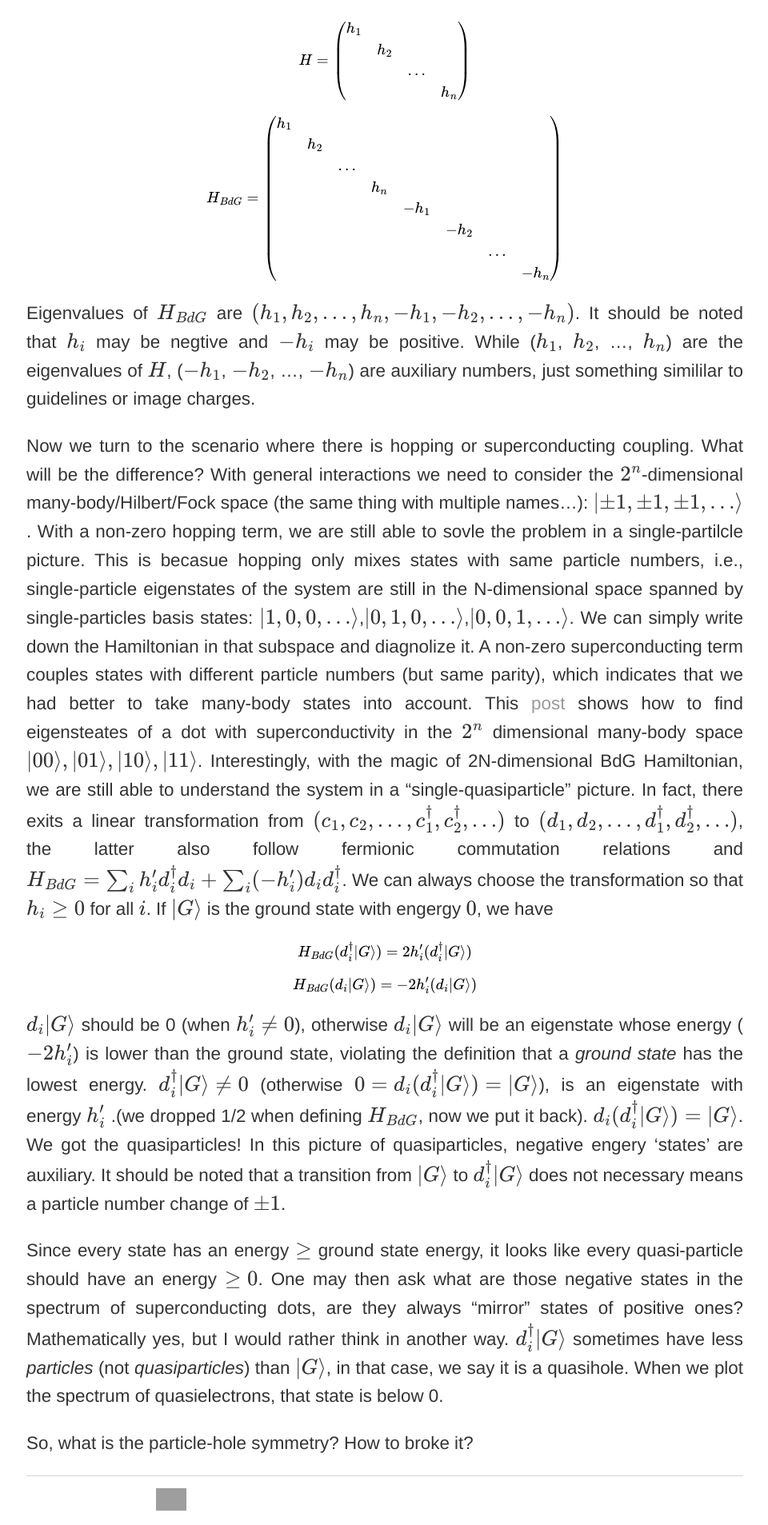
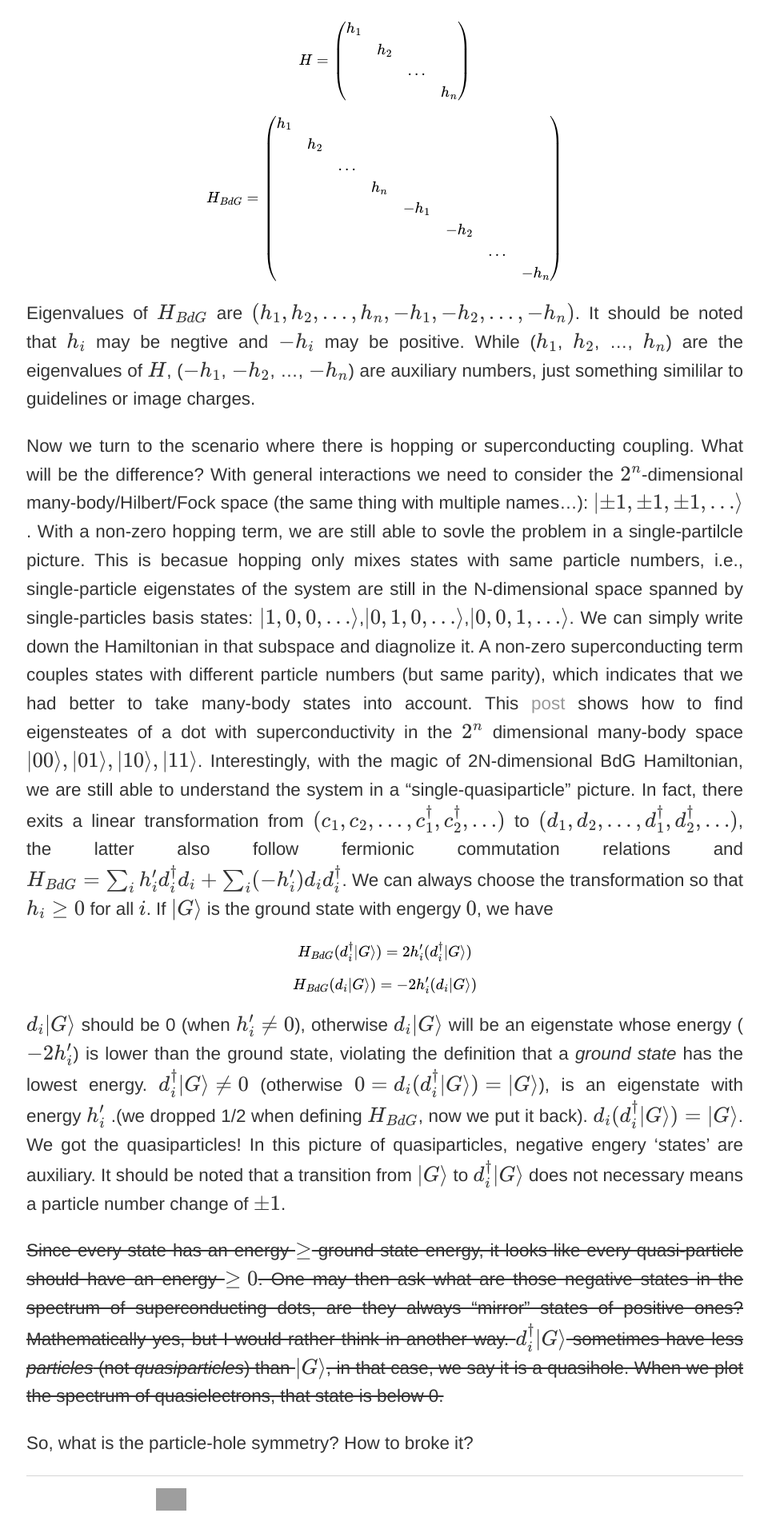
Before and after one commit to cover-me/cover-me.github.io, a Jekyll site: the page built from _posts/2019-05-11-something-about-particle-hole-symmetry.md, in a window 1280 px wide. Shown: the part 1384-3291 px from the top of the page at 80% size, without its empty margins (159-1119 px from the left). Built offline with Jekyll 4.4.1, drawn with Linux system fonts in a browser that asks for light colours; formulas are drawn with MathJax 3; grey boxes are pictures that could not be loaded.

Commit message:
Update 2019-05-11-something-about-particle-hole-symmetry.md

```diff
--- a/_posts/2019-05-11-something-about-particle-hole-symmetry.md
+++ b/_posts/2019-05-11-something-about-particle-hole-symmetry.md
@@ -38,6 +38,6 @@ $$H_{BdG} (d_i \lvert G\rangle) = - 2 h'_i (d_i \lvert G\rangle)$$
 
 $d_i \lvert G\rangle$ should be 0 (when $$h'_i \neq 0$$), otherwise $d_i \lvert G\rangle$ will be an eigenstate whose energy ($$-2 h'_i$$) is lower than the ground state, violating the definition that a _ground state_ has the lowest energy. $d_i^\dagger \lvert G\rangle \neq 0$ (otherwise $$0 = d_i (d_i^\dagger \lvert G \rangle) = \lvert G \rangle$$), is an eigenstate with energy $h'_i$ .(we dropped 1/2 when defining $$H_{BdG}$$, now we put it back). $d_i (d_i^\dagger \lvert G \rangle) = \lvert G \rangle$. We got the quasiparticles! In this picture of quasiparticles, negative engery 'states' are auxiliary. It should be noted that a transition from $\lvert G \rangle$ to $d_i^\dagger \lvert G \rangle$ does not necessary means a particle number change of $\pm 1$.
 
-Since every state has an energy $\geq$ ground state energy, it looks like every quasi-particle should have an energy $\geq 0$. One may then ask what are those negative states in the spectrum of superconducting dots, are they always "mirror" states of positive ones? Mathematically yes, but I would rather think in another way. $d_i^\dagger \lvert G\rangle$ sometimes have less _particles_ (not _quasiparticles_) than $\lvert G\rangle$, in that case, we say it is a quasihole. When we plot the spectrum of quasielectrons, that state is below 0.
+~~Since every state has an energy $\geq$ ground state energy, it looks like every quasi-particle should have an energy $\geq 0$. One may then ask what are those negative states in the spectrum of superconducting dots, are they always "mirror" states of positive ones? Mathematically yes, but I would rather think in another way. $d_i^\dagger \lvert G\rangle$ sometimes have less _particles_ (not _quasiparticles_) than $\lvert G\rangle$, in that case, we say it is a quasihole. When we plot the spectrum of quasielectrons, that state is below 0.~~
 
 So, what is the particle-hole symmetry? How to broke it?
```
